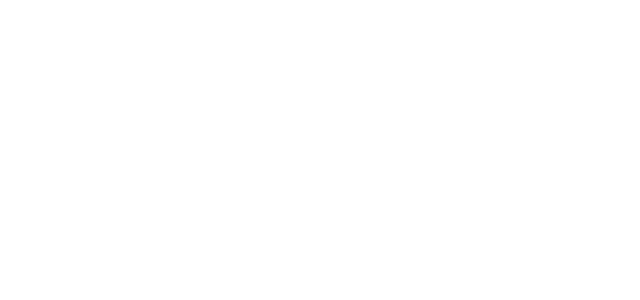
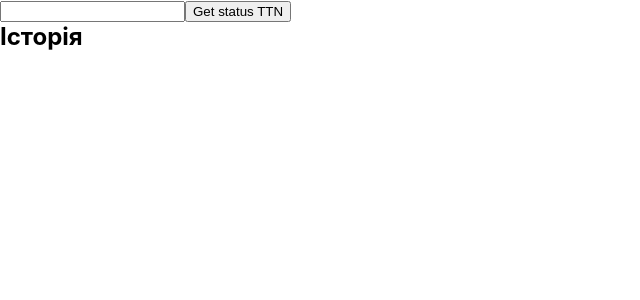
Before and after one commit to YaroslavPlaksii91/test-nova-poshta, a React (Create React App) app: page / in a window 1280 px wide. Shown: the top 300 px of the page, without its empty margins (0-640 px from the left). Built offline with nearby package versions, Linux system fonts and the light colour scheme.

Commit message:
add history component

```diff
--- a/src/App.js
+++ b/src/App.js
@@ -1,8 +1,8 @@
-// import StatusView from './views/StatusView';
+import StatusView from './views/StatusView';
 import './App.css';
 
 function App() {
-  return <div>{/* <StatusView /> */}</div>;
+  return <div>{<StatusView />}</div>;
 }
 
 export default App;
--- /dev/null
+++ b/src/components/History/History.js
@@ -0,0 +1,31 @@
+import { getDocumentStatus } from 'services/api';
+import s from './History.module.css';
+
+const History = ({ documents, setDocStatus, setDocNumber }) => {
+  const onDocClick = async e => {
+    const {
+      Status: status,
+      WarehouseSender: sender,
+      WarehouseRecipient: recipient,
+    } = await getDocumentStatus(e.target.textContent);
+
+    setDocStatus({ status, sender, recipient });
+    setDocNumber(e.target.textContent);
+  };
+
+  return (
+    <aside>
+      <h2 className={s.title}>Історія</h2>
+      <ul className={s.historyList}>
+        {documents.length > 0 &&
+          documents.map(doc => (
+            <li key={doc} className={s.listItem} onClick={onDocClick}>
+              {doc}
+            </li>
+          ))}
+      </ul>
+    </aside>
+  );
+};
+
+export default History;
--- /dev/null
+++ b/src/components/History/index.js
@@ -0,0 +1 @@
+export { default } from './History';
--- /dev/null
+++ b/src/views/StatusView.js
@@ -0,0 +1,49 @@
+import { useState, useEffect, useRef } from 'react';
+import DocumentForm from 'components/DocumentForm';
+import DocumentStatus from 'components/DocumentStatus';
+import History from 'components/History';
+
+const StatusView = () => {
+  const [docNumber, setDocNumber] = useState('');
+  const [info, setInfo] = useState('');
+  const [documents, setDocuments] = useState(
+    () => JSON.parse(localStorage.getItem('documents')) ?? [],
+  );
+  const isFirstRender = useRef(true);
+
+  useEffect(() => {
+    if (isFirstRender.current) {
+      isFirstRender.current = false;
+      return;
+    }
+
+    localStorage.setItem('documents', JSON.stringify(documents));
+  }, [documents]);
+
+  const setDocStatus = docStatus => {
+    setInfo(docStatus);
+  };
+
+  const addNewDocument = newDoc => {
+    setDocuments([...documents, newDoc]);
+  };
+
+  return (
+    <>
+      <DocumentForm
+        docNumber={docNumber}
+        setDocNumber={setDocNumber}
+        setDocStatus={setDocStatus}
+        addNewDocument={addNewDocument}
+      />
+      {info && <DocumentStatus info={info} />}
+      <History
+        documents={documents}
+        setDocStatus={setDocStatus}
+        setDocNumber={setDocNumber}
+      />
+    </>
+  );
+};
+
+export default StatusView;
```
Also changed, not shown: src/components/History/History.module.css (added), src/views/WarehousesView.js (added).
